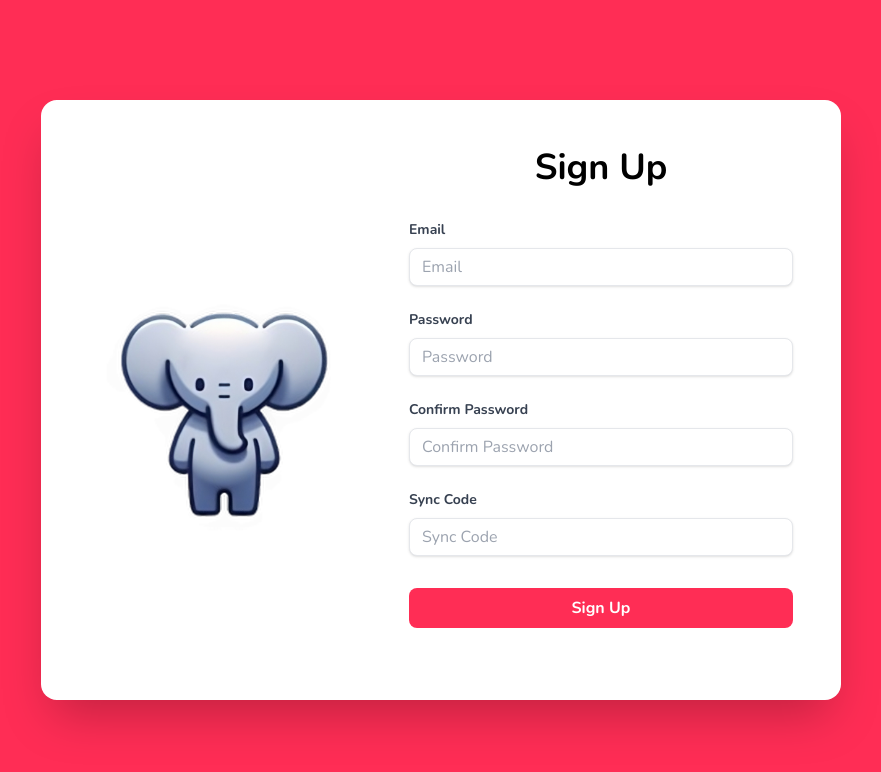
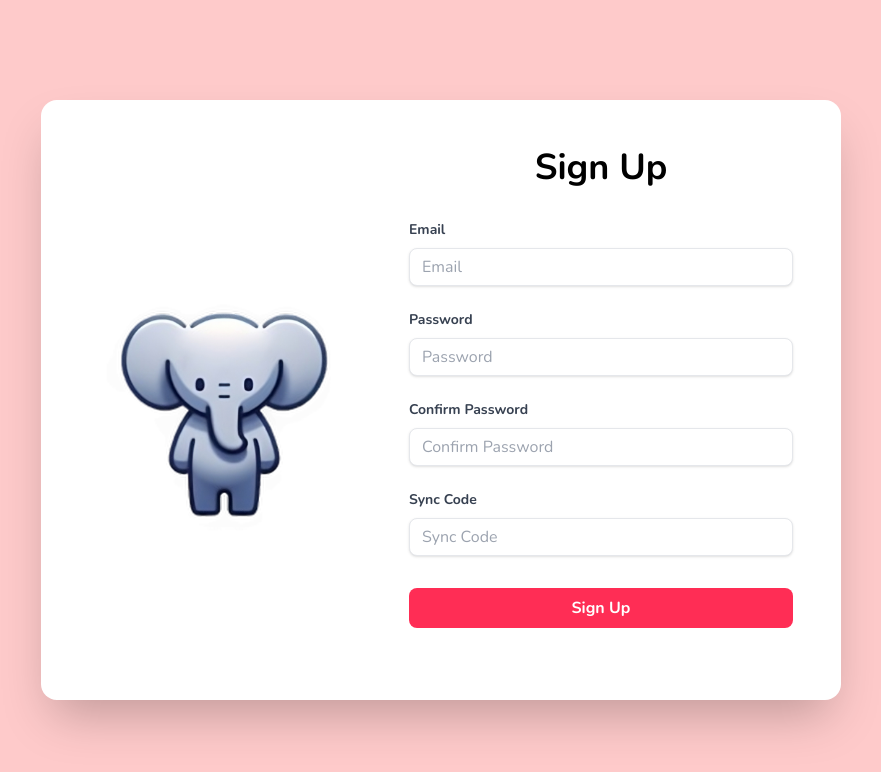
Before and after one commit to johnnyvish/redsync-web, a Next.js app: page /sign-up in a window 1280 px wide. Shown: the top 772 px of the page, without its empty margins (199-1080 px from the left). Built offline with nearby package versions, Linux system fonts and the light colour scheme.

Commit message:
changed sign-up page background color

```diff
--- a/app/sign-up/page.js
+++ b/app/sign-up/page.js
@@ -67,7 +67,7 @@
   };
 
   return (
-    <main className="flex justify-center items-center  min-h-screen bg-[#FF2D55]">
+    <main className="flex justify-center items-center  min-h-screen bg-red-200">
       <div className="flex justify-center items-center shadow-2xl w-[320px] sm:w-[400px] md:w-[640px] lg:w-[800px] h-[600px] bg-white rounded-2xl">
         <div className="hidden md:flex justify-center items-center w-[40%] h-full">
           <img src="/EllieBody.png" className="w-[80%] ml-12"></img>
```
